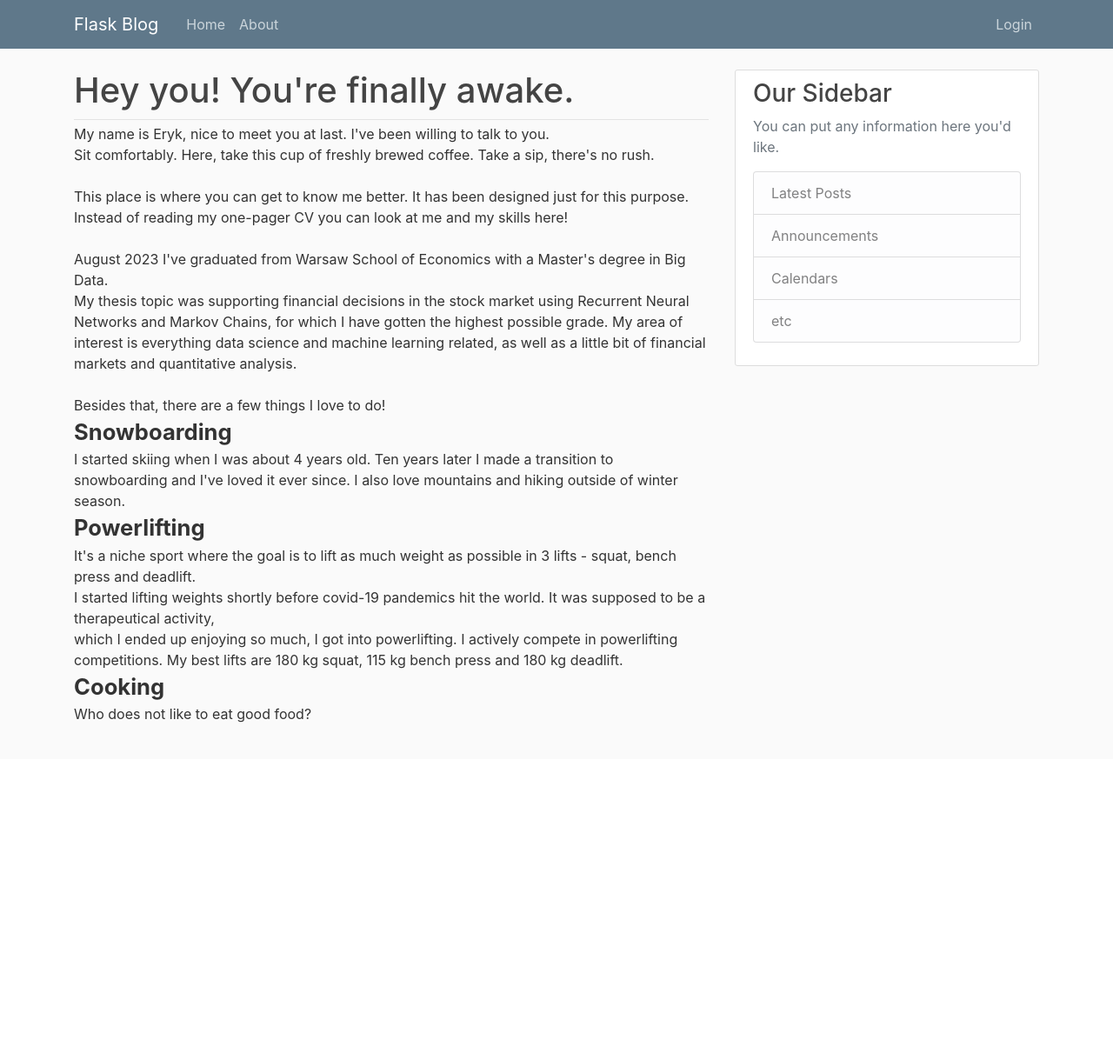
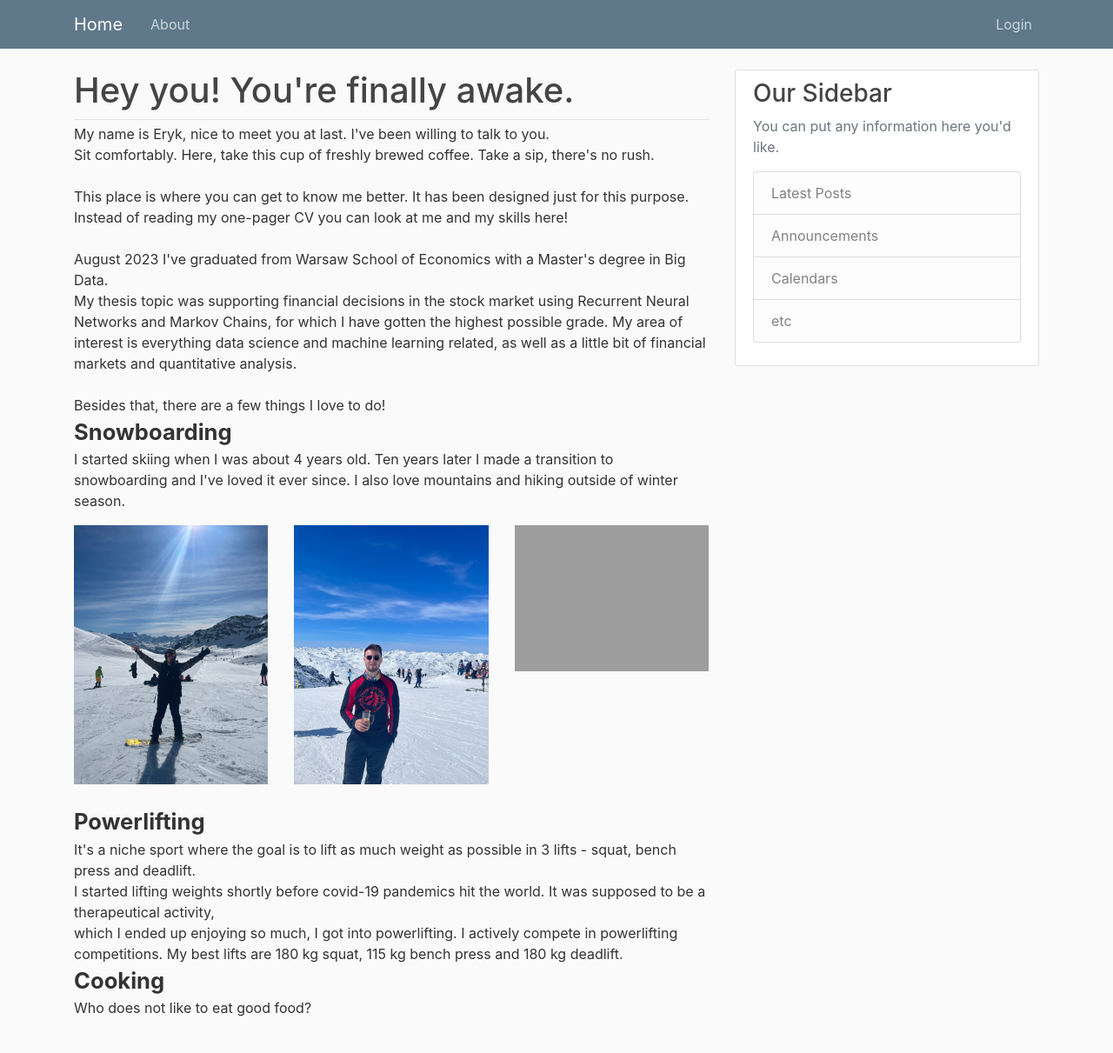
Before and after one commit to 7ired/portfolio, a Flask app: page /about in a window 1280 px wide. Shown: the whole page at 87% size. Before the commit the page ends 831 px from the top, so only its background shows below. Run offline with Flask 3, Linux system fonts and the light colour scheme; some libraries are stand-ins or nearby versions; grey boxes are pictures that could not be loaded.

Commit message:
Little edits to home and about pages

```diff
--- a/blog/templates/about.html
+++ b/blog/templates/about.html
@@ -18,6 +18,18 @@
             Besides that, there are a few things I love to do!<br>
             <b style="font-size:2vw">Snowboarding</b><br>
             I started skiing when I was about 4 years old. Ten years later I made a transition to snowboarding and I've loved it ever since. I also love mountains and hiking outside of winter season.<br>
+            <div class="row">
+                <div class="col-md-4">
+                    <img src="{{ url_for('static', filename='aboutme_pics/' + 'snow1.jpg') }}", alt="Orelle Val-Thorens" width="300" height="300" class="img-fluid">
+                </div>
+                <div class="col-md-4">
+                    <img src="{{ url_for('static', filename='aboutme_pics/' + 'snow2.jpg') }}", alt="Orelle Val-Thorens 2" width="300" height="300" class="img-fluid">
+                </div>
+                <div class="col-md-4">
+                    <img src="{{ url_for('static', filename='aboutme_pics/' + 'snow3.jpg') }}", alt="Solden" width="300" height="300" class="img-fluid">
+                </div>
+            </div>
+            <br>
             <b style="font-size:2vw">Powerlifting</b><br>
             It's a niche sport where the goal is to lift as much weight as possible in 3 lifts - squat, bench press and deadlift.<br>
             I started lifting weights shortly before covid-19 pandemics hit the world. It was supposed to be a therapeutical activity,<br>
--- a/blog/templates/account.html
+++ b/blog/templates/account.html
@@ -44,7 +44,7 @@
                     {{ form.picture(class="form-control-file") }}
                     {% if form.picture.errors %}
                         {% for error in form.picture.errors %}
-                            <span class="text-danger">{{ error }}</span></br>
+                            <span class="text-danger">{{ error }}</span><br>
                         {% endfor %}
                     {% endif %}
                 </div>
--- a/blog/templates/layout.html
+++ b/blog/templates/layout.html
@@ -20,13 +20,12 @@
      <header class="site-header">
        <nav class="navbar navbar-expand-md navbar-dark bg-steel fixed-top">
          <div class="container">
-           <a class="navbar-brand mr-4" href="/">Flask Blog</a>
+           <a class="navbar-brand mr-4" href="{{ url_for('main.home') }}">Home</a>
            <button class="navbar-toggler" type="button" data-toggle="collapse" data-target="#navbarToggle" aria-controls="navbarToggle" aria-expanded="false" aria-label="Toggle navigation">
              <span class="navbar-toggler-icon"></span>
            </button>
            <div class="collapse navbar-collapse" id="navbarToggle">
              <div class="navbar-nav mr-auto">
-               <a class="nav-item nav-link" href="{{ url_for('main.home') }}">Home</a>
                <a class="nav-item nav-link" href="{{ url_for('main.about') }}">About</a>
              </div>
              <!-- Navbar Right Side -->
```
Also changed, not shown: blog/static/aboutme_pics/snow1.JPG (added), blog/static/aboutme_pics/snow2.JPG (added), blog/static/profile_pics/212911f44e2a2f7f.jpeg (added), blog/static/profile_pics/b7479c9855a709e9.png (deleted), instance/site.db, 6 other files.
